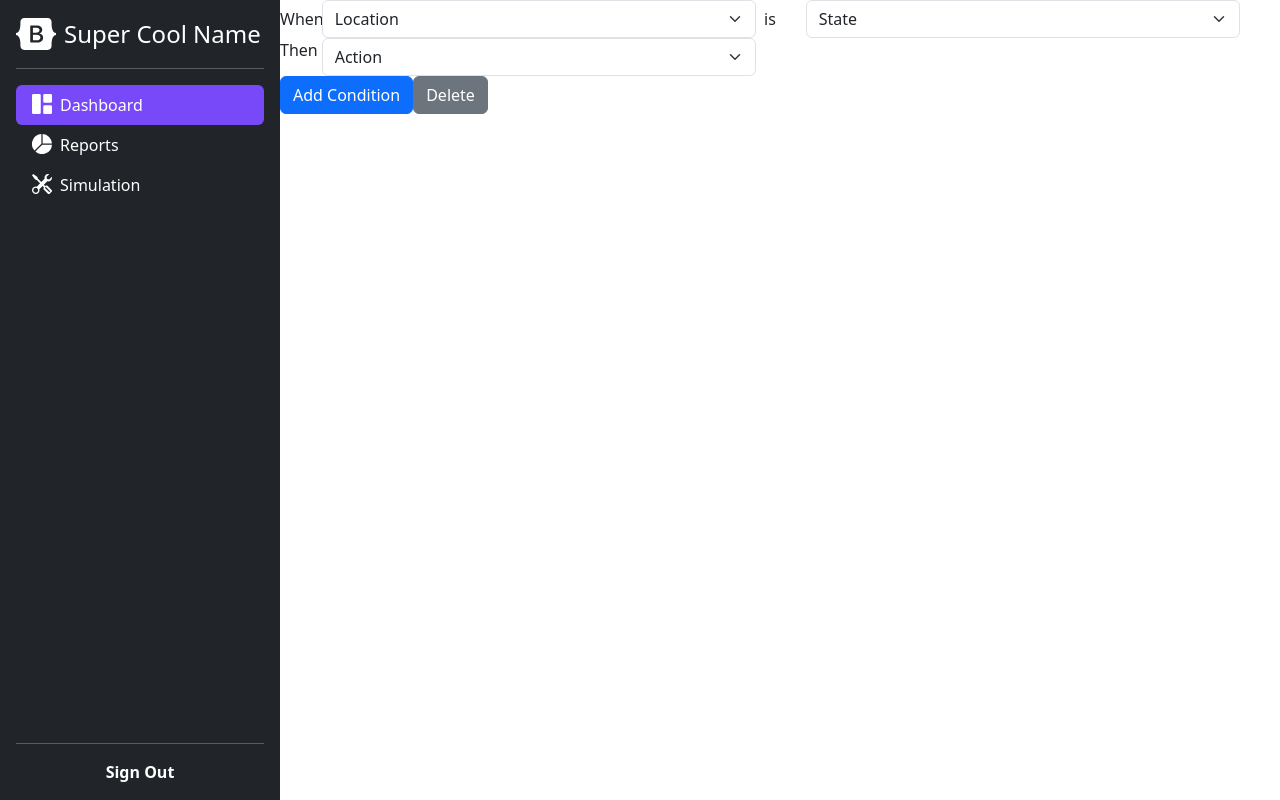
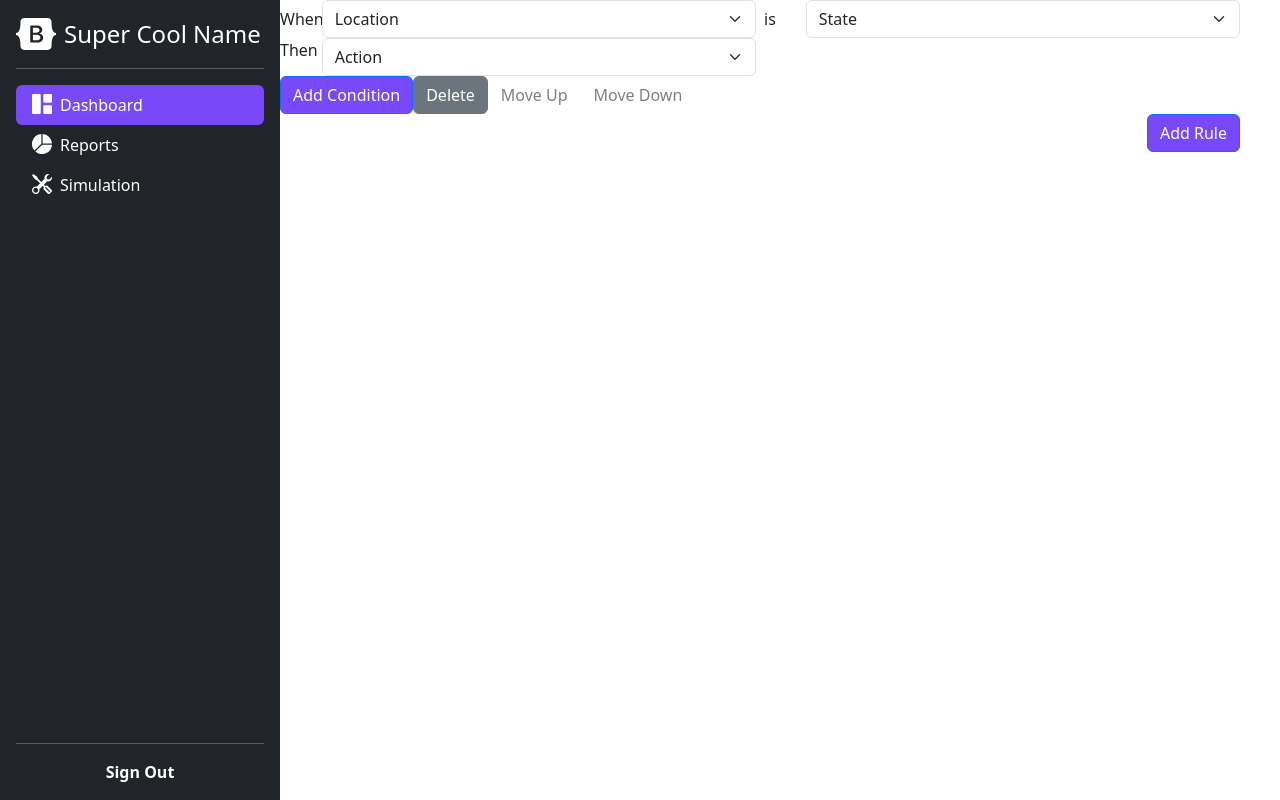
Before and after one commit to Access-Point-Program/cohort-3-rules-engine-admin, an Angular app in the folder front-end/: page / in a window 1280 px wide. Built offline with nearby package versions, Linux system fonts and the light colour scheme.

Commit message:
moved rule stuff into their own component

```diff
--- a/front-end/src/app/add-new-rule-button/add-new-rule-button.component.html
+++ b/front-end/src/app/add-new-rule-button/add-new-rule-button.component.html
@@ -1 +1 @@
-<p>add-new-rule-button works!</p>
+<button type="button" class="btn btn-primary" style="float:right;">Add Rule</button>
--- a/front-end/src/app/app.component.html
+++ b/front-end/src/app/app.component.html
@@ -1,11 +1,9 @@
 <main class="d-flex flex-nowrap">
     <app-sidebar class="d-flex flex-column flex-shrink-0 p-3 text-bg-dark col-sm-3" style="width: 280px;"></app-sidebar>
     <div class="col-sm-9">
-        <conditions></conditions>
-        <then-event></then-event>
-        <span>
-            <app-create-new-condition></app-create-new-condition>
-            <app-delete-rule-button></app-delete-rule-button>
-        </span>
+        <div>
+            <app-rules-component></app-rules-component>
+        </div>
+        <app-add-new-rule-button></app-add-new-rule-button>
     </div>
 </main>
--- a/front-end/src/app/app.module.ts
+++ b/front-end/src/app/app.module.ts
@@ -11,6 +11,7 @@ import { DeleteRuleButtonComponent } from './delete-rule-button/delete-rule-butt
 import { MoveUpButtonComponent } from './move-up-button/move-up-button.component';
 import { MoveDownButtonComponent } from './move-down-button/move-down-button.component';
 import { AddNewRuleButtonComponent } from './add-new-rule-button/add-new-rule-button.component';
+import { RulesComponentComponent } from './rules-component/rules-component.component';
 
 @NgModule({
   declarations: [
@@ -24,7 +25,8 @@ import { AddNewRuleButtonComponent } from './add-new-rule-button/add-new-rule-bu
     DeleteRuleButtonComponent,
     MoveUpButtonComponent,
     MoveDownButtonComponent,
-    AddNewRuleButtonComponent
+    AddNewRuleButtonComponent,
+    RulesComponentComponent
   ],
   imports: [
     BrowserModule
--- a/front-end/src/app/move-down-button/move-down-button.component.html
+++ b/front-end/src/app/move-down-button/move-down-button.component.html
@@ -1 +1 @@
-<p>move-down-button works!</p>
+<button type="button" class="btn" style="color: gray;">Move Down</button>
--- a/front-end/src/app/move-up-button/move-up-button.component.html
+++ b/front-end/src/app/move-up-button/move-up-button.component.html
@@ -1 +1 @@
-<p>move-up-button works!</p>
+<button type="button" class="btn" style="color: gray;">Move Up</button>
--- /dev/null
+++ b/front-end/src/app/rules-component/rules-component.component.html
@@ -0,0 +1,8 @@
+<conditions></conditions>
+<then-event></then-event>
+<span>
+    <app-create-new-condition></app-create-new-condition>
+    <app-delete-rule-button></app-delete-rule-button>
+    <app-move-up-button></app-move-up-button>
+    <app-move-down-button></app-move-down-button>
+</span>
--- a/front-end/src/styles.css
+++ b/front-end/src/styles.css
@@ -9,3 +9,6 @@ app-root {
 .nav-pills {
     --bs-nav-pills-link-active-bg: #7749F8;
 }
+.btn-primary {
+    --bs-btn-bg: #7749F8;
+}
```
Also changed, not shown: front-end/src/app/rules-component/rules-component.component.ts (added, +10 -0 lines), front-end/src/app/rules-component/rules-component.component.css (added), 1 other file (tests, documents, lock files or other folders).
